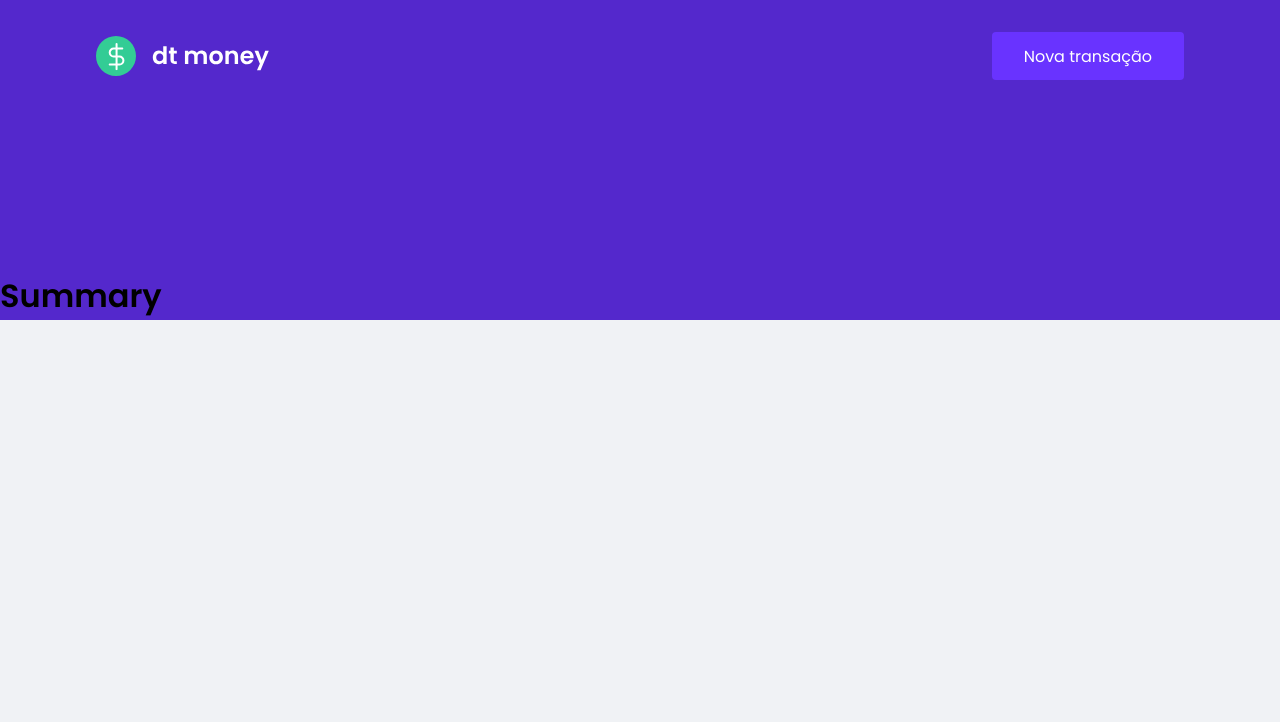
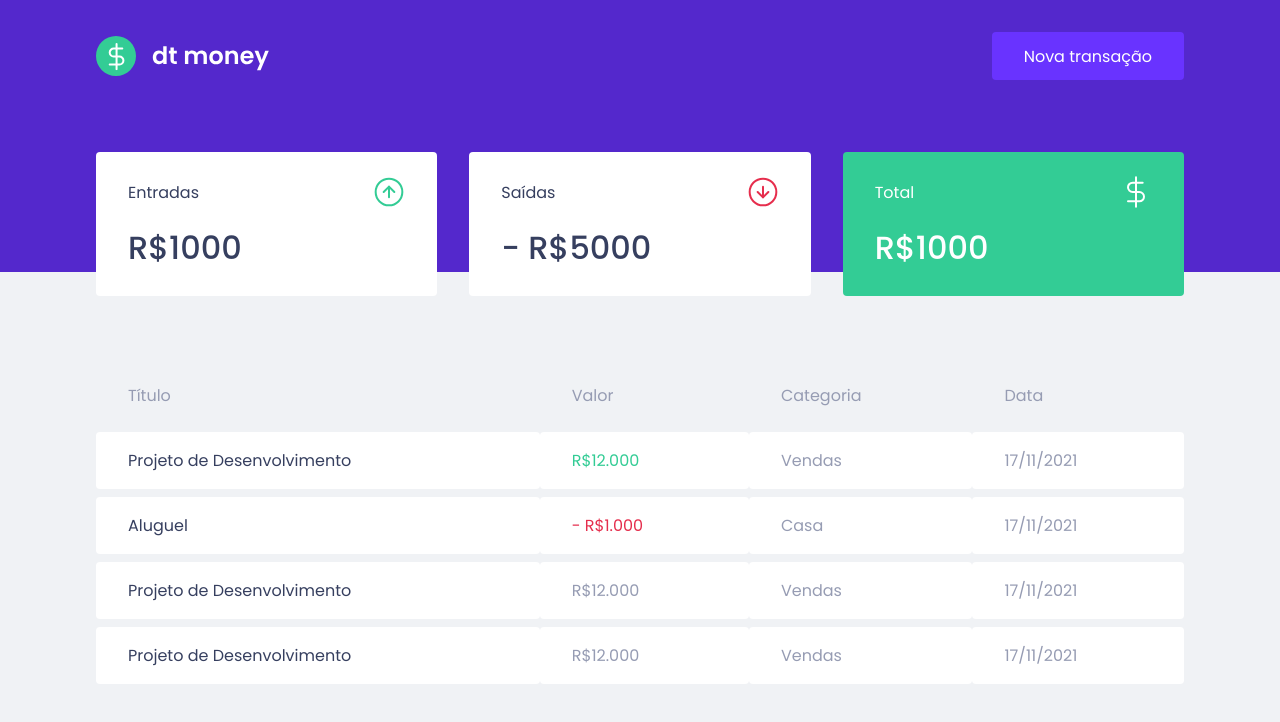
Before and after one commit to ZaninDe/dtmoney, a React (Create React App) app: page / in a window 1280 px wide. Shown: the top 722 px of the page. Built offline with nearby package versions, Linux system fonts and the light colour scheme.

Commit message:
components builded

```diff
--- a/public/index.html
+++ b/public/index.html
@@ -11,7 +11,7 @@
 
     <title>dtmoney</title>
 
-    <link href="https://fonts.googleapis.com/css2?family=Poppins:wght@400;600&family=Roboto:wght@400;700&display=swap" rel="stylesheet">
+    <link href="https://fonts.googleapis.com/css2?family=Poppins:wght@400;500;600&family=Roboto:wght@400;700&display=swap" rel="stylesheet">
   </head>
   <body>
     <div id="root"></div>
--- a/src/components/Dashboard/index.tsx
+++ b/src/components/Dashboard/index.tsx
@@ -1,11 +1,14 @@
-import { Container } from "../Header/styles";
+import { Container } from "./styles";
 
 import { Summary } from "../Summary";
+import React from "react";
+import { TransactionsTable } from "../TransactionsTable";
 
 export function Dashboard() {
   return (
     <Container>
       <Summary />
+      <TransactionsTable />
     </Container>
   );
 }
--- a/src/components/Dashboard/styles.ts
+++ b/src/components/Dashboard/styles.ts
@@ -4,5 +4,4 @@ export const Container = styled.main`
   max-width: 1120px;
   margin: 0 auto;
   padding: 2.5rem 1rem;
-  background-color: #000000;
 `;
--- a/src/components/Summary/index.tsx
+++ b/src/components/Summary/index.tsx
@@ -1,5 +1,36 @@
+import incomeImg from '../../assets/income.svg';
+import outcomeImg from '../../assets/outcome.svg';
+import totalImg from '../../assets/total.svg';
+
+
+import { Container } from "./styles";
+
 export function Summary() {
   return (
-    <h1>Summary</h1>
+    <Container>
+      <div>
+        <header>
+          <p>Entradas</p>
+          <img src={incomeImg} alt="Entradas"/>
+        </header>
+        <strong>R$1000</strong>
+      </div>
+
+      <div>
+        <header>
+          <p>Saídas</p>
+          <img src={outcomeImg} alt="Saídas"/>
+        </header>
+        <strong>- R$5000</strong>
+      </div>
+
+      <div className="highlight-background">
+        <header>
+          <p>Total</p>
+          <img src={totalImg} alt="Total"/>
+        </header>
+        <strong>R$1000</strong>
+      </div>
+    </Container>
   );
 }
--- a/src/components/Summary/styles.ts
+++ b/src/components/Summary/styles.ts
@@ -1,4 +1,34 @@
 import styled from "styled-components";
 
 export const Container = styled.div`
+  display: grid;
+  grid-template-columns: repeat(3, 1fr);
+  gap: 2rem;
+  margin-top: -10rem;
+
+  div {
+    background: var(--shape);
+    padding: 1.5rem 2rem;
+    border-radius: 0.25rem;
+    color: var(--text-title);
+
+    header {
+      display: flex;
+      align-items: center;
+      justify-content: space-between;
+    }
+
+    strong {
+      display: block;
+      margin-top: 1rem;
+      font-size: 2rem;
+      font-weight: 500;
+      line-height: 3rem;
+    }
+
+    &.highlight-background {
+      background: var(--green);
+      color: #fff;
+    }
+  }
 `;
--- /dev/null
+++ b/src/components/TransactionsTable/index.tsx
@@ -0,0 +1,48 @@
+import { Container } from "./styles";
+
+export function TransactionsTable() {
+  return(
+    <Container>
+      <table>
+        <thead>
+          <tr>
+            <th>Título</th>
+            <th>Valor</th>
+            <th>Categoria</th>
+            <th>Data</th>
+          </tr>
+        </thead>
+
+        <tbody>
+          <tr>
+            <td>Projeto de Desenvolvimento</td>
+            <td className="deposit">R$12.000</td>
+            <td>Vendas</td>
+            <td>17/11/2021</td>
+          </tr>
+
+          <tr>
+            <td>Aluguel</td>
+            <td className="withdraw">-  R$1.000</td>
+            <td>Casa</td>
+            <td>17/11/2021</td>
+          </tr>
+
+          <tr>
+            <td>Projeto de Desenvolvimento</td>
+            <td>R$12.000</td>
+            <td>Vendas</td>
+            <td>17/11/2021</td>
+          </tr>
+
+          <tr>
+            <td>Projeto de Desenvolvimento</td>
+            <td>R$12.000</td>
+            <td>Vendas</td>
+            <td>17/11/2021</td>
+          </tr>
+        </tbody>
+      </table>
+    </Container>
+  );
+}
--- /dev/null
+++ b/src/components/TransactionsTable/styles.ts
@@ -0,0 +1,38 @@
+import styled from 'styled-components';
+
+export const Container = styled.div`
+  margin-top: 4rem;
+
+  table {
+    width: 100%;
+    border-spacing: 0 0.5rem;
+
+    th {
+      color: var(--text-body);
+      font-weight: 400;
+      padding: 1rem 2rem;
+      text-align: left;
+      line-height: 1.5rem;
+    }
+
+    td {
+      padding: 1rem 2rem;
+      border: 0;
+      background: var(--shape);
+      color: var(--text-body);
+      border-radius: 0.25rem;
+
+      &:first-child {
+        color: var(--text-title);
+      }
+
+      &.deposit {
+        color: var(--green);
+      }
+
+      &.withdraw {
+        color: var(--red);
+      }
+    }
+  }
+`;
--- a/src/styles/global.ts
+++ b/src/styles/global.ts
@@ -5,6 +5,7 @@ export const GlobalStyle = createGlobalStyle`
   --background: #f0f2f5;
   --red: #e52e4d;
   --blue: #5428cc;
+  --green: #33cc95;
 
   --blue-light: #6933ff;
 
```
